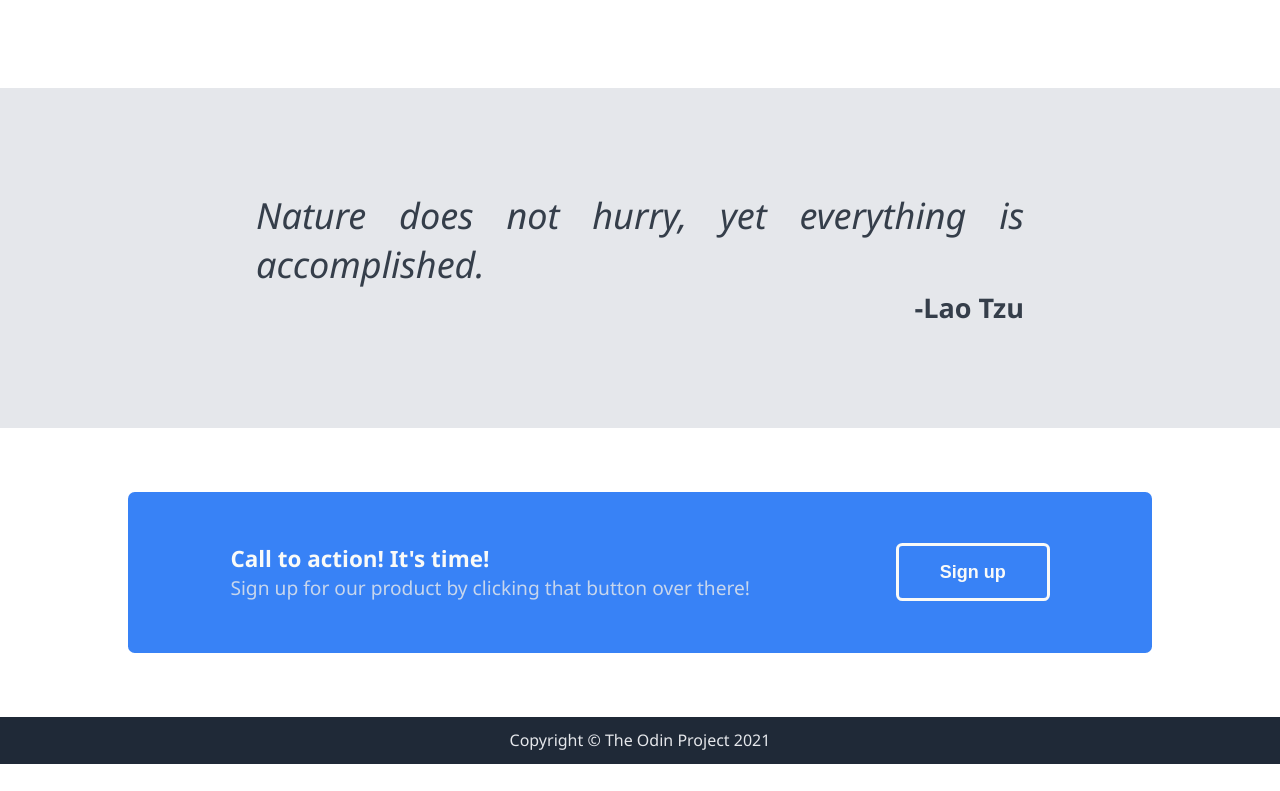
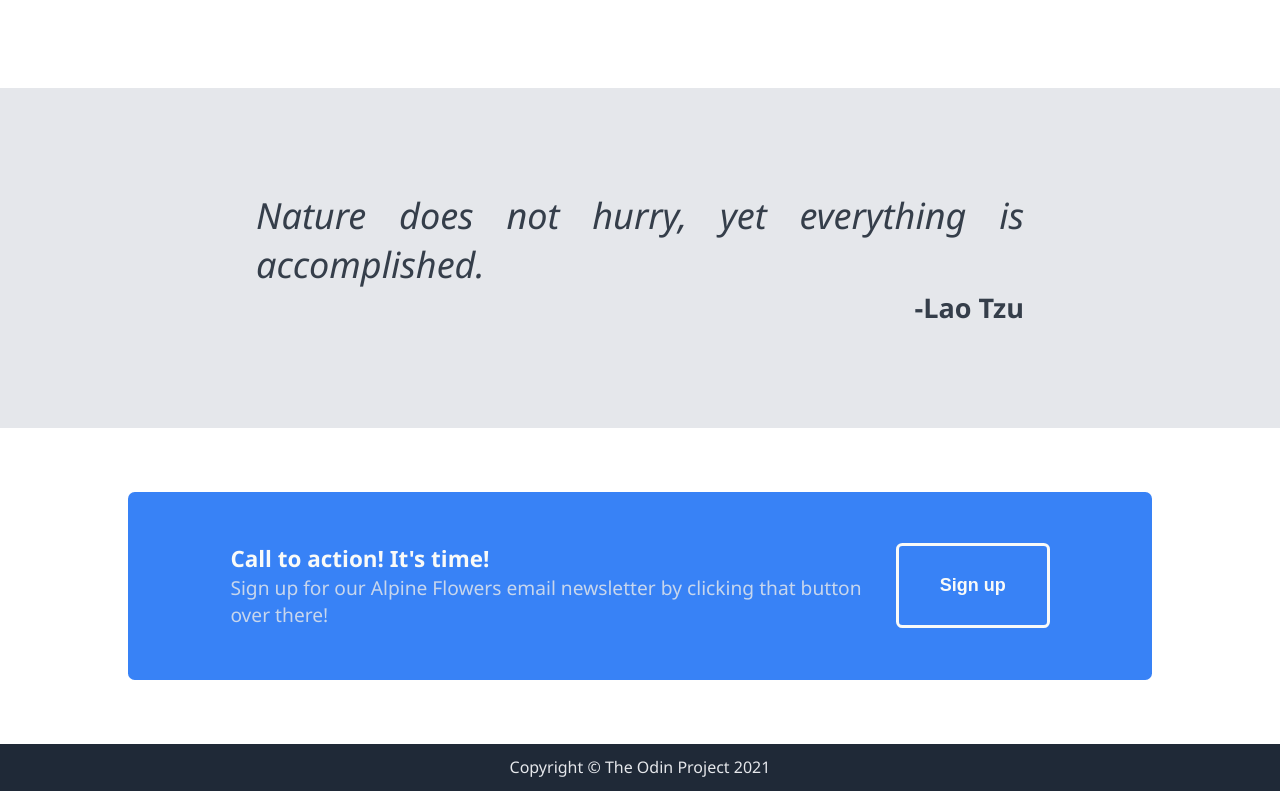
Before and after one commit to Waleed-IEE/Landing-Page, a plain HTML site: page index.html in a window 1280 px wide. Shown: the part 1089-1880 px from the top of the page. Before the commit the page ends 1853 px from the top, so only its background shows below. Drawn offline with Linux system fonts and the light colour scheme.

Commit message:
feat: Update newsletter text

```diff
--- a/index.html
+++ b/index.html
@@ -56,7 +56,7 @@
     <div class="body-bottom">
         <div class="ad">
             <h3>Call to action! It's time!</h3>
-            <p>Sign up for our product by clicking that button over there!</p>
+            <p>Sign up for our Alpine Flowers email newsletter by clicking that button over there!</p>
         </div>
         <button>Sign up</button>
     </div>
```
